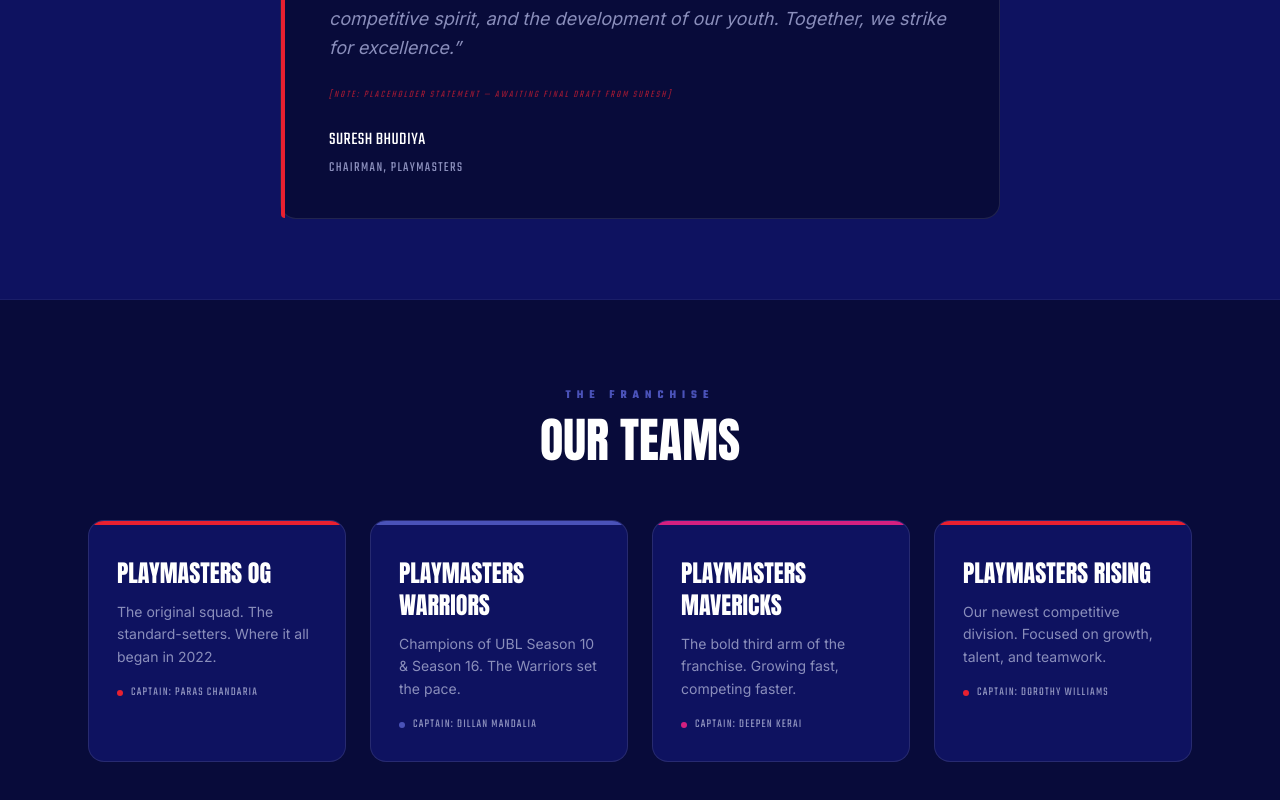
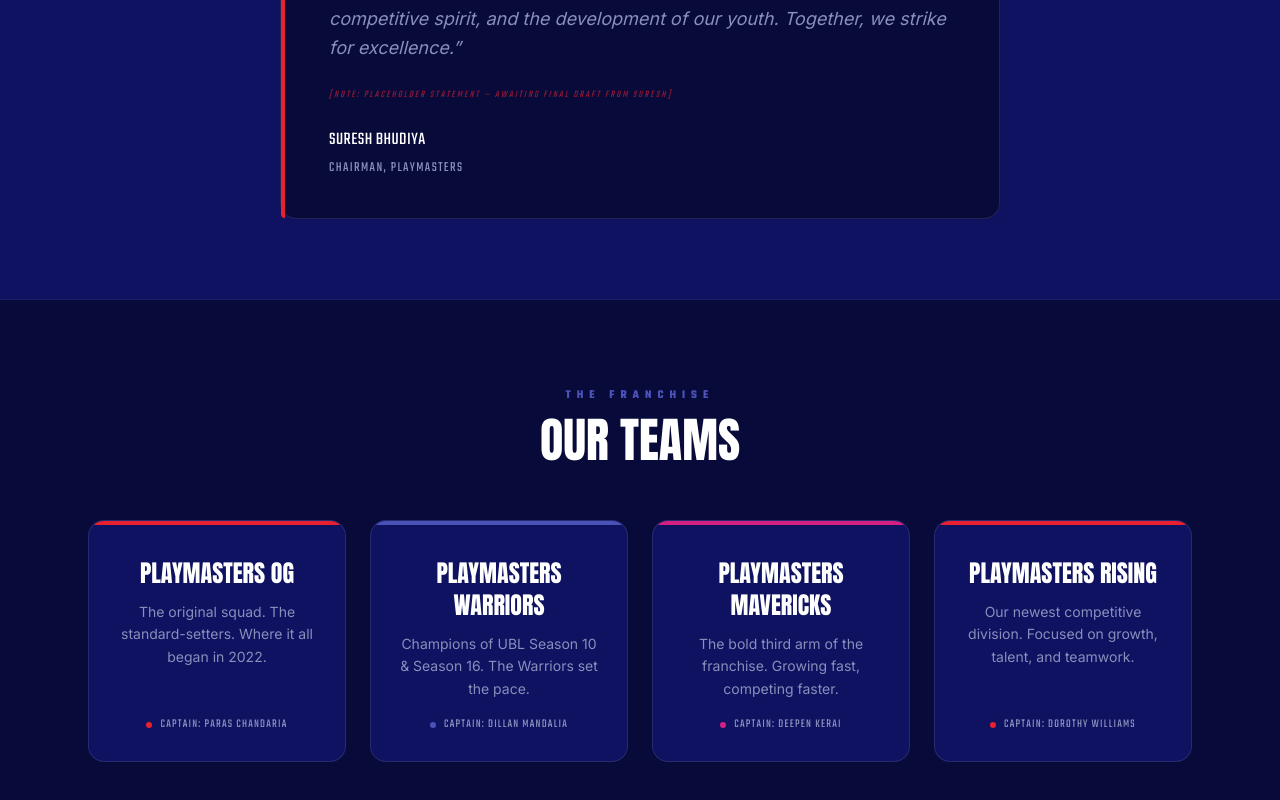
Before and after one commit to TomNgata/playmasters, a Next.js app: page /about in a window 1280 px wide. Shown: the part 3568-4368 px from the top of the page. Built offline with nearby package versions, Linux system fonts and the light colour scheme; a web font is replaced by a local one.

Commit message:
style: center align the text within team cards on about page for visual consistency

```diff
--- a/src/app/about/page.tsx
+++ b/src/app/about/page.tsx
@@ -182,11 +182,11 @@ export default function AboutPage() {
             { name: 'PlayMasters Mavericks', color: 'ball-pink', desc: 'The bold third arm of the franchise. Growing fast, competing faster.', captain: 'Deepen Kerai' },
             { name: 'PlayMasters Rising', color: 'strike', desc: 'Our newest competitive division. Focused on growth, talent, and teamwork.', captain: 'Dorothy Williams' },
           ].map(({ name, color, desc, captain }) => (
-            <div key={name} className={`relative bg-navy border border-white/8 rounded-2xl p-7 overflow-hidden group hover:border-${color}/30 transition-all`}>
+            <div key={name} className={`relative h-full flex flex-col items-center text-center bg-navy border border-white/8 rounded-2xl p-7 overflow-hidden group hover:border-${color}/30 transition-all`}>
               <div className={`absolute top-0 left-0 w-full h-1 bg-${color}`} />
               <h3 className="font-wordmark text-2xl uppercase mt-2 mb-3">{name}</h3>
-              <p className="font-sans text-gray-mid text-sm leading-relaxed mb-4">{desc}</p>
-              <div className="flex items-center gap-2 mt-auto">
+              <p className="font-sans text-gray-mid text-sm leading-relaxed mb-4 flex-grow">{desc}</p>
+              <div className="flex items-center justify-center gap-2 mt-auto">
                 <span className={`w-1.5 h-1.5 rounded-full bg-${color}`} />
                 <span className="font-ui text-xs text-gray-mid tracking-widest uppercase">Captain: {captain}</span>
               </div>
```
